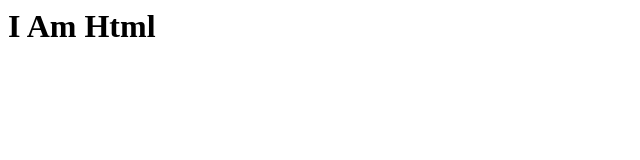
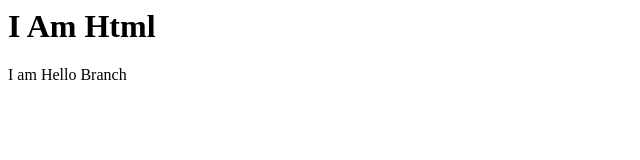
Before and after one commit to savanidhruvin/gitpractice, a plain HTML site: page index.html in a window 1280 px wide. Shown: the whole page, without its empty margins (0-640 px from the left). Drawn offline with Linux system fonts and the light colour scheme.

Commit message:
chnages hello branch

```diff
--- a/index.html
+++ b/index.html
@@ -1 +1,2 @@
 <h1>I Am Html</h1>
+<p>I am Hello Branch</p>
```
